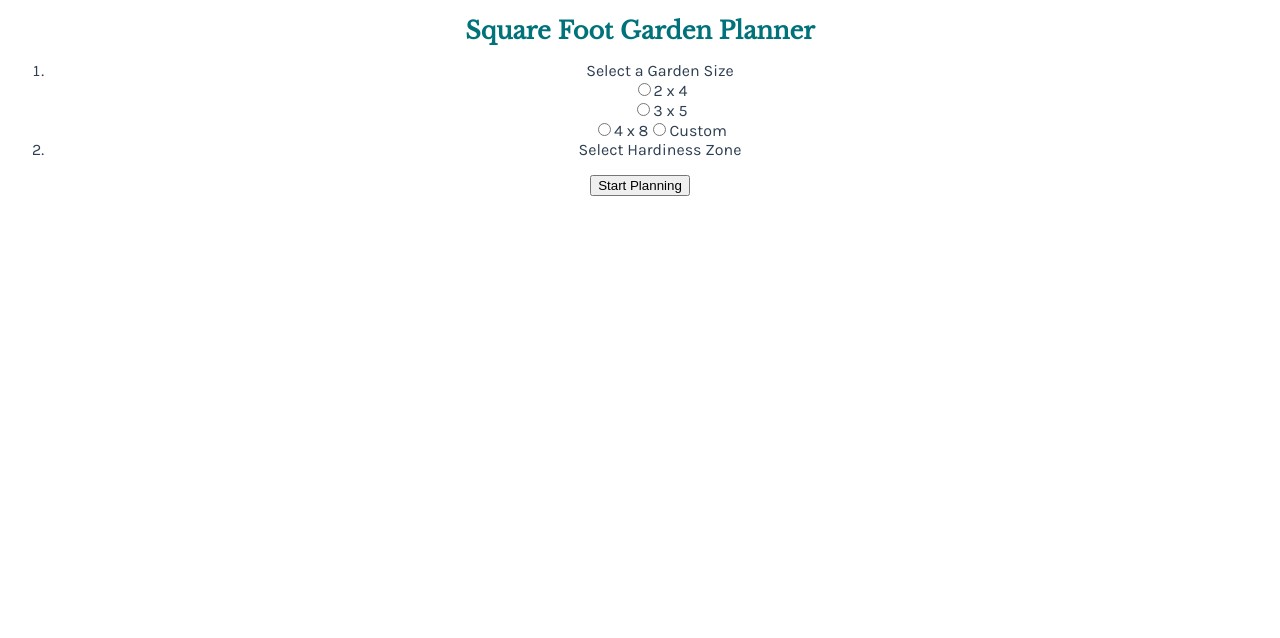
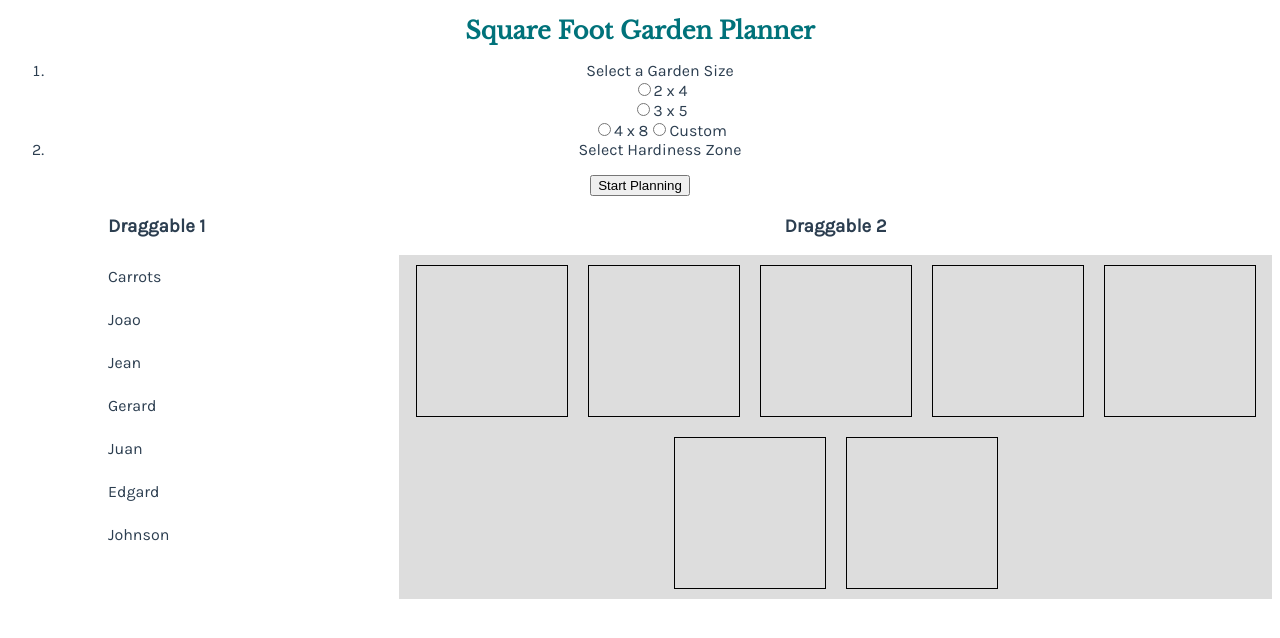
Before and after one commit to jessecalton/sqftgrdn, a Vue app: page / in a window 1280 px wide. Shown: the top 638 px of the page. Built offline with nearby package versions, Linux system fonts and the light colour scheme.

Commit message:
draggable component work

```diff
--- a/package.json
+++ b/package.json
@@ -9,6 +9,7 @@
   "dependencies": {
     "core-js": "^3.6.5",
     "vue": "^2.6.11",
+    "vuedraggable": "^2.24.3",
     "vuex": "^3.4.0"
   },
   "devDependencies": {
--- a/src/App.vue
+++ b/src/App.vue
@@ -2,16 +2,19 @@
   <div id="app">
     <h2 class="header--title">Square Foot Garden Planner</h2>
     <setup></setup>
+    <draggableList />
   </div>
 </template>
 
 <script>
 import Setup from './views/Setup';
+import DraggableList from './components/DraggableList'
 
 export default {
   name: 'App',
   components: {
-    Setup
+    Setup,
+    DraggableList
   }
 }
 </script>
--- /dev/null
+++ b/src/components/DraggableList.vue
@@ -0,0 +1,152 @@
+<template>
+  <div class="garden">
+    <div class="plant-container">
+      <h3>Draggable 1</h3>
+      <draggable
+        class="dragArea plant-list"
+        :list="list1"
+        :group="{ name: 'people', pull: true, put: false }"
+
+        @end="orderList"
+      >
+        <div
+          class="plant-list--item"
+          v-for="element in list1"
+          :key="element.name"
+        >
+          {{ element.name }}
+        </div>
+      </draggable>
+    </div>
+
+    <div class="garden-grid">
+      <h3>Draggable 2</h3>
+      <draggable
+        class="dragArea list-group grid-wrapper"
+        :list="list2"
+        group="people"
+        @add="addedItem"
+      >
+        <div
+          class="list-group-item grid"
+          v-for="element in list2"
+          :key="element.name"
+        >
+          {{ element.name }}
+        </div>
+      </draggable>
+    </div>
+<!--
+    <rawDisplayer class="col-3" :value="list1" title="List 1" />
+
+    <rawDisplayer class="col-3" :value="list2" title="List 2" /> -->
+  </div>
+</template>
+
+<script>
+import draggable from "vuedraggable";
+export default {
+  name: "draggableList",
+  display: "DraggableList",
+  order: 2,
+  components: {
+    draggable
+  },
+  data() {
+    return {
+      list1: [
+        { name: "Carrots", id: 1, image: "/assets/svg/carrots.svg" },
+        { name: "Joao", id: 2 },
+        { name: "Jean", id: 3 },
+        { name: "Gerard", id: 4 },
+        { name: "Juan", id: 5 },
+        { name: "Edgard", id: 6 },
+        { name: "Johnson", id: 7 }
+      ],
+      list2: [
+        { name: null, id: 1 },
+        { name: null, id: 2 },
+        { name: null, id: 3 },
+        { name: null, id: 4 },
+        { name: null, id: 5 },
+        { name: null, id: 6 },
+        { name: null, id: 7 }
+      ],
+      funString: "Hey gang"
+    };
+  },
+  methods: {
+    log: function(evt) {
+      window.console.log(evt.item.innerText);
+    },
+    orderList: function() {
+      this.list2 = this.list2.sort((one, two) => {
+        return one.order - two.order;
+      })
+    },
+    addedItem: function(evt) {
+      var newItem = JSON.parse(JSON.stringify(this.list2));
+      this.$delete(newItem, evt.newIndex);
+
+      // this.list2 = oldList.map((item, index) => {
+      //   if (index === evt.newIndex) {
+      //     console.log(index)
+      //     item.order = evt.newIndex;
+      //     item.name = evt.item.innerText;
+      //   }
+      //   return item
+      // })
+      console.log(newItem)
+      return newItem
+      this.funString = "help"
+      this.$nextTick(() => console.log(this.funString))
+      return
+    }
+  },
+  computed: {
+  }
+};
+</script>
+<style scoped lang="scss">
+
+.garden {
+  display: flex;
+}
+.grid-wrapper {
+  display: flex;
+  justify-content: center;
+  align-items: center;
+  background-color: #ddd;
+  flex-wrap: wrap;
+}
+
+.grid {
+  border: 1px solid black;
+  width: 150px;
+  height: 150px;
+  margin: 10px;
+}
+
+.garden-grid {
+  flex-basis: 75%;
+}
+
+.plant-container {
+  display: flex;
+  flex-direction: column;
+  justify-content: flex-start;
+  align-items: flex-start;
+  flex-basis: 25%;
+  margin-left: 100px;
+}
+
+.plant-list {
+  text-align: left;
+  display: flex;
+  flex-direction: column;
+
+  &--item {
+    margin: 12px 0;
+  }
+}
+</style>
```
Also changed, not shown: 1 other file (tests, documents, lock files or other folders).
